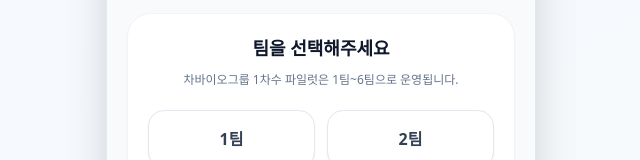
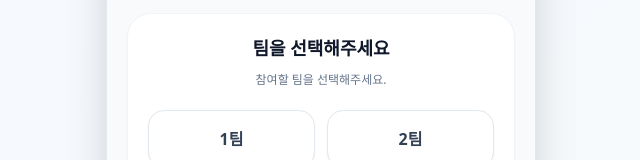
Before and after one commit to succ2ss-leadersfactory/cha-bio-dj-sheets, a Next.js app: page / in a window 1280 px wide. Shown: the part 536-696 px from the top of the page, without its empty margins (319-959 px from the left). Built offline with nearby package versions, Linux system fonts and the light colour scheme.

Commit message:
Remove pilot wording from team selection screen

```diff
--- a/components/LearnerAppTeamGate.tsx
+++ b/components/LearnerAppTeamGate.tsx
@@ -38,7 +38,7 @@
           <div className="rounded-3xl border border-slate-100 bg-white p-5 shadow-sm">
             <div className="text-center">
               <div className="text-lg font-black text-slate-900">팀을 선택해주세요</div>
-              <p className="mt-2 text-xs leading-5 text-slate-500">차바이오그룹 1차수 파일럿은 1팀~6팀으로 운영됩니다.</p>
+              <p className="mt-2 text-xs leading-5 text-slate-500">참여할 팀을 선택해주세요.</p>
             </div>
 
             <div className="mt-5 grid grid-cols-2 gap-3">
```
